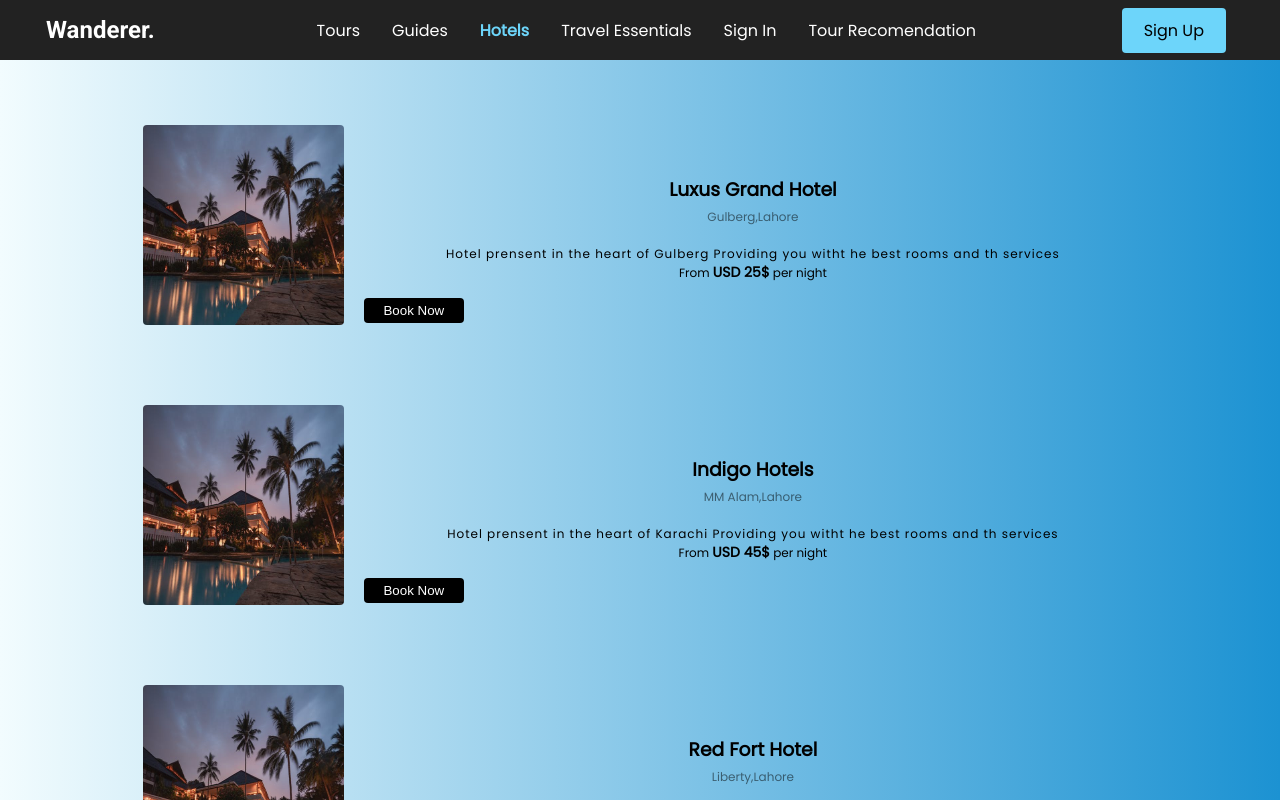
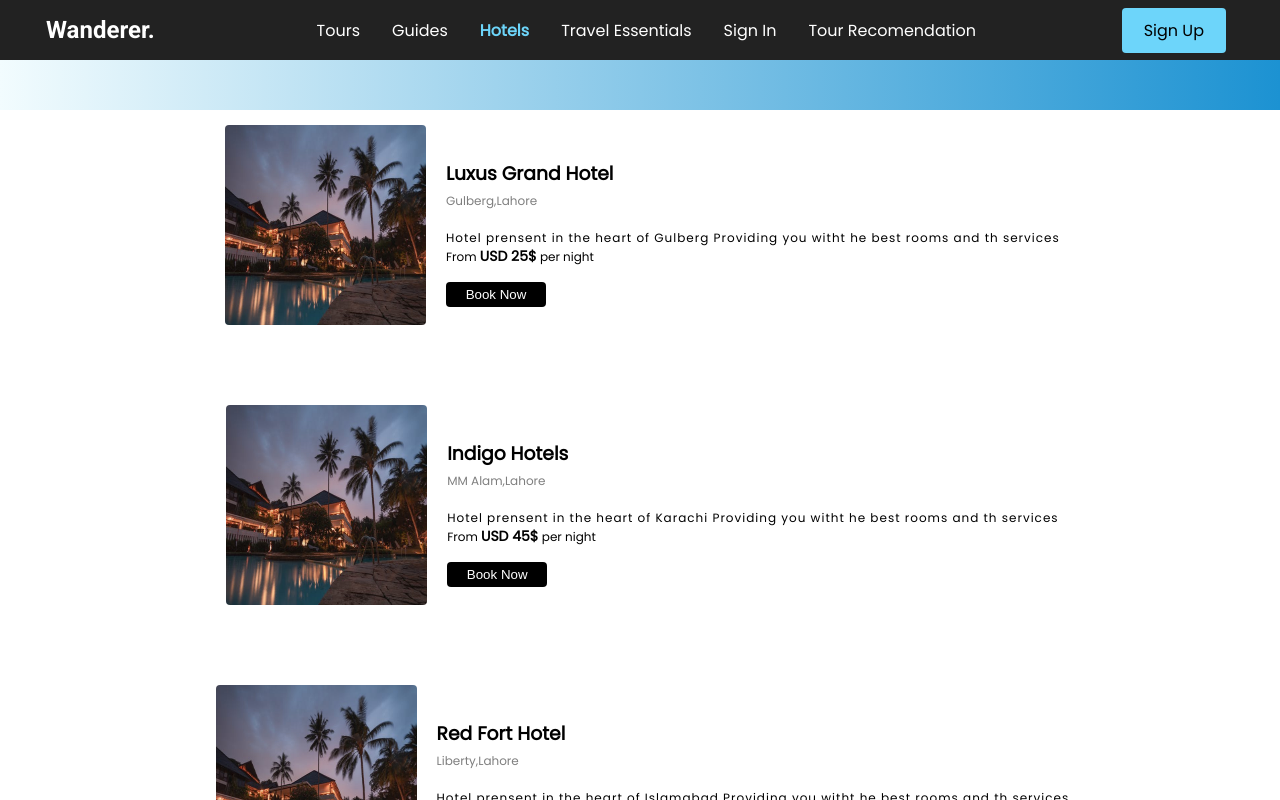
Before and after one commit to ahsanrana023/Wanderer-Application, a React (Create React App) app in the folder wanderer-project/: page /hotels in a window 1280 px wide. Shown: the top 800 px of the page. Built offline with nearby package versions, Linux system fonts and the light colour scheme.

Commit message:
css fixing hotels

```diff
--- a/wanderer-project/src/Pages/Hotels.jsx
+++ b/wanderer-project/src/Pages/Hotels.jsx
@@ -1,7 +1,7 @@
 import React from "react";
 import hoteldata from "../hoteldata.js";
 import Card from "../components/Card.js";
-
+import "./hotels.css";
 export default function Hotels() {
   console.log(hoteldata);
   const cards = hoteldata.map((item) => {
@@ -16,5 +16,5 @@ export default function Hotels() {
       />
     );
   });
-  return <div>{cards}</div>;
+  return <div className="hotels">{cards}</div>;
 }
--- /dev/null
+++ b/wanderer-project/src/Pages/hotels.css
@@ -0,0 +1,4 @@
+.hotels {
+  background-color: #fff;
+  height: 100vh;
+}
--- a/wanderer-project/src/components/Card.js
+++ b/wanderer-project/src/components/Card.js
@@ -3,9 +3,9 @@ import "./card.css";
 import hotel from "../../src/images/Hotel-1.jpeg";
 export default function Card(props) {
   return (
-    <div className="card">
-      <img src={hotel} className="card--img" alt="Hotel" />
-      <div className="card--data">
+    <div className="hotelcard">
+      <img src={hotel} className="hotelcard--img" alt="Hotel" />
+      <div className="hotelcard--data">
         <h3 className="card--title">{props.name}</h3>
         <p className="card--location">{props.location}</p>
         <p className="card--description">{props.description}</p>
--- a/wanderer-project/src/components/card.css
+++ b/wanderer-project/src/components/card.css
@@ -6,7 +6,7 @@
 body {
   font-family: "Poppins", sans-serif;
 }
-.card {
+.hotelcard {
   display: flex;
   width: 80%;
   margin-left: 10%;
@@ -21,13 +21,13 @@ body {
   transform: scale(1.1);
   box-shadow: 2px 4px 2px 1px rgb(0, 0, 0, 0.3);
 }
-.card--img {
+.hotelcard--img {
   width: 20%;
   margin: 5px;
   border-radius: 4px;
   height: 200px;
 }
-.card--data {
+.hotelcard--data {
   display: flex;
   flex-direction: column;
   margin-top: 15px;
```
